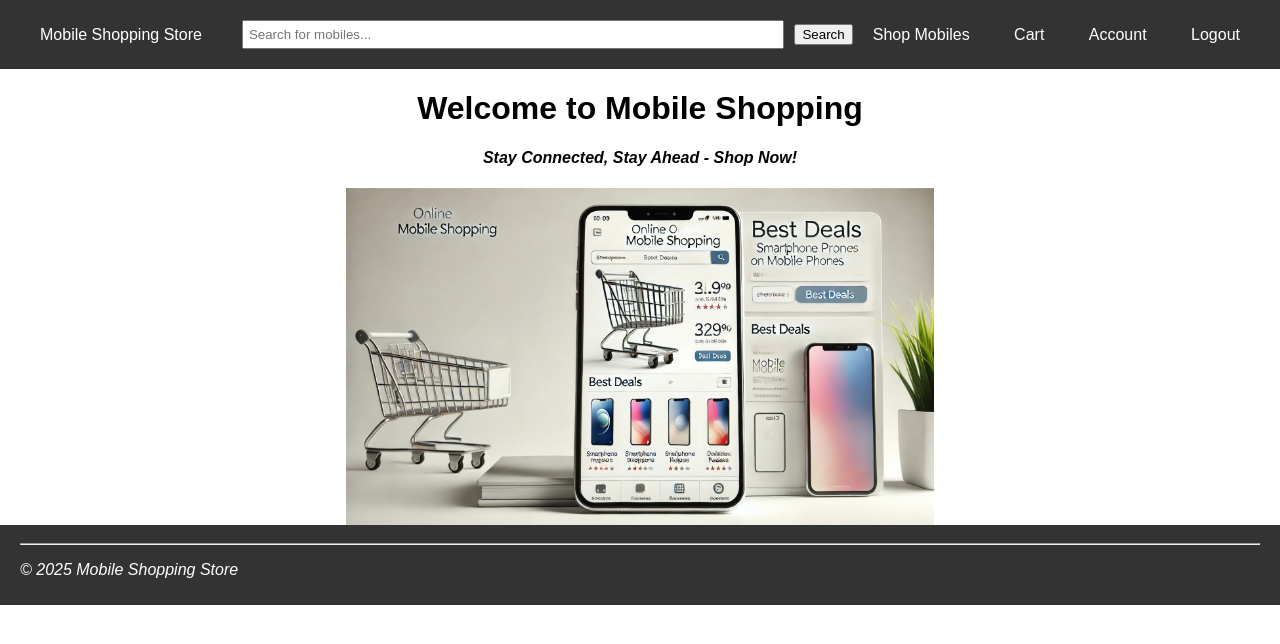
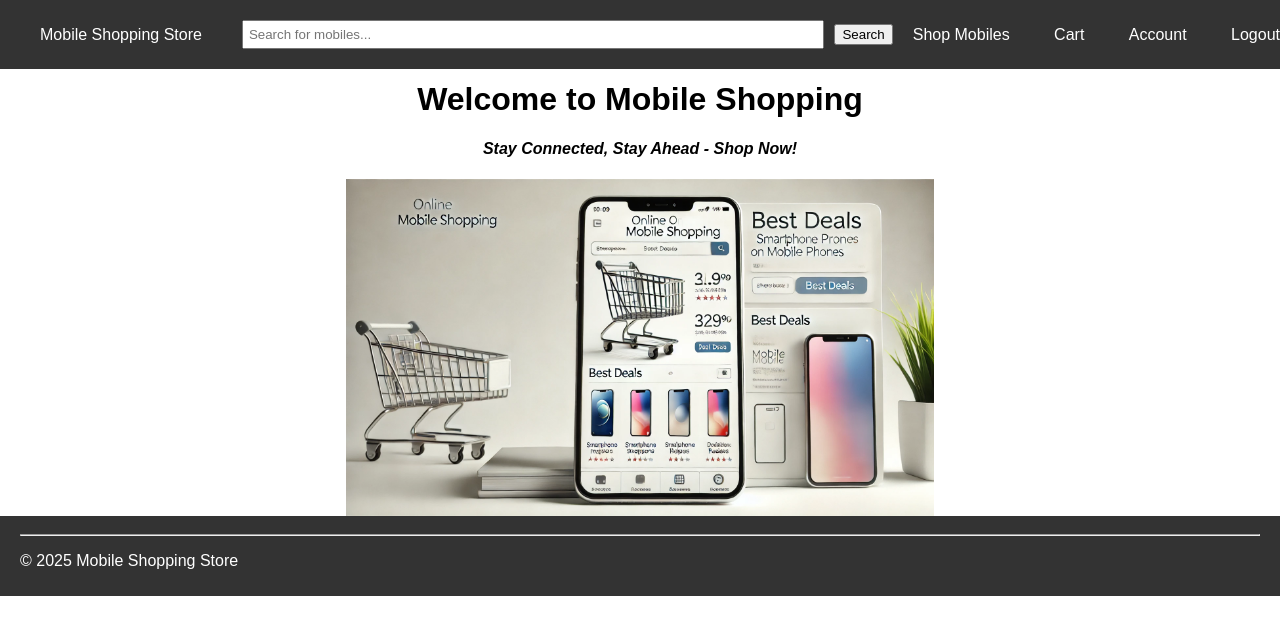
Before and after one commit to Behzad-Farooq/Mini-Project-Teams---Web-Technologies, a plain HTML site: page home.html in a window 1280 px wide. Drawn offline with Linux system fonts and the light colour scheme.

Commit message:
applied css to nav bar

```diff
--- a/home.html
+++ b/home.html
@@ -24,11 +24,13 @@
             </div>
         </nav>
     </header>
+    <div class="content">
         <h1 style="text-align: center;">Welcome to Mobile Shopping</h1>
-        <h4 style="text-align: center";><i>Stay Connected, Stay Ahead - Shop Now!<i></h4>
+        <h4 style="text-align: center;"><i>Stay Connected, Stay Ahead - Shop Now!</i></h4>
         <div class="img">
             <img src="images/home.png" alt="Mobile Shopping Store">
-
+        </div>
+    </div>
     <footer>
         <hr>
         <p>&copy; 2025 Mobile Shopping Store</p>
--- a/style.css
+++ b/style.css
@@ -2,6 +2,7 @@
 body {
     margin: 0;
     font-family: Arial, sans-serif;
+    padding-top: 60px;
 }
 
 header {
@@ -11,10 +12,16 @@ header {
 
 .nav {
     display: flex;
-    justify-content: space-between;
+    justify-content: space-evenly;
     align-items: center;
     padding: 20px 20px;
+    position: fixed;
+    background-color: #333;
+    width: 100%;
+    top: 0;
+
 }
+
 
 .nav .search-bar {
     display: flex;
```
